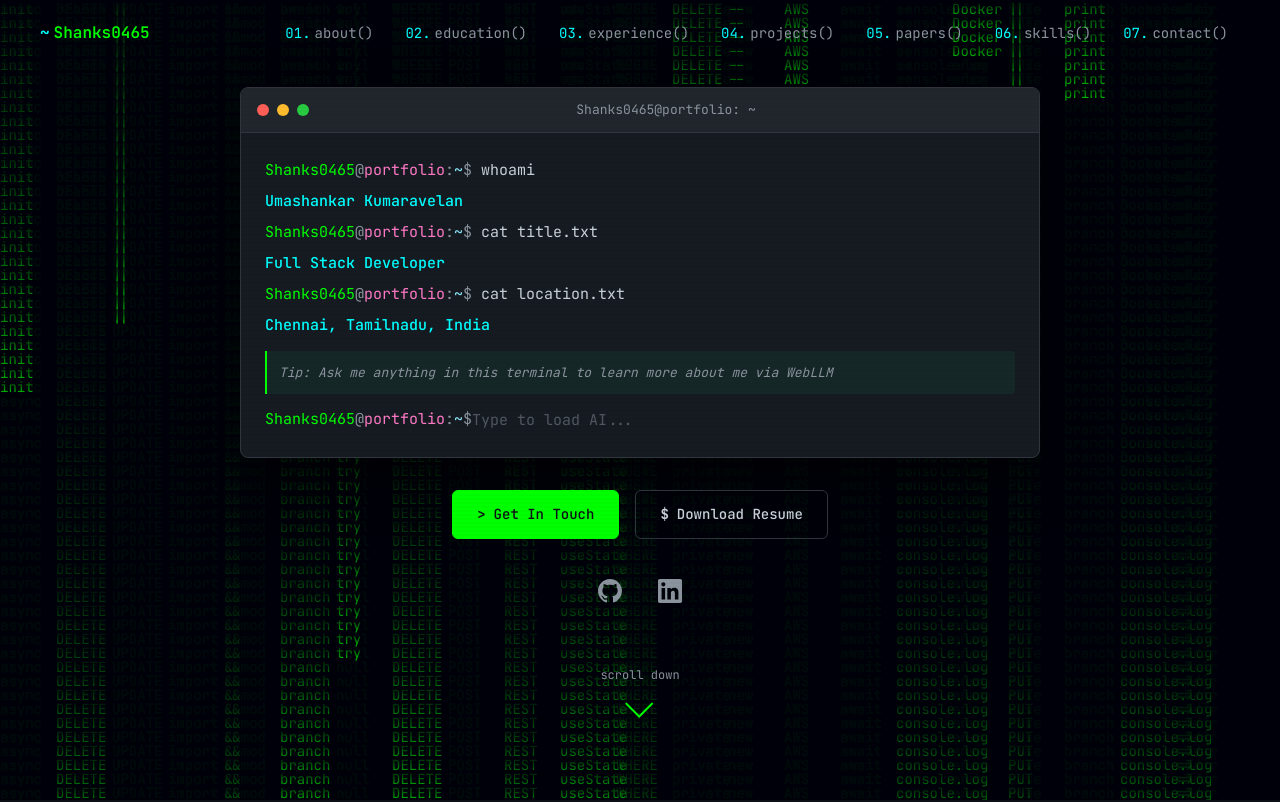
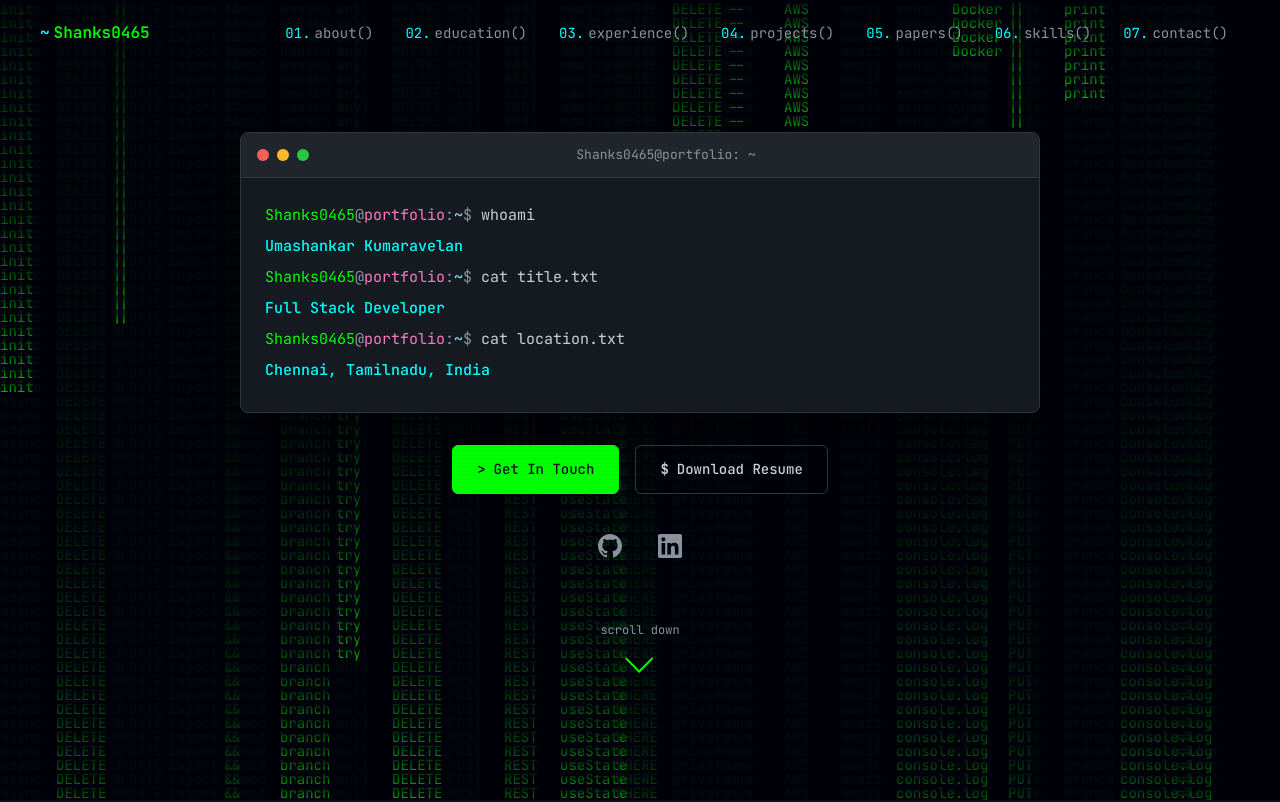
Before and after one commit to Shanks0465/Shanks0465.github.io, a Next.js app: page / in a window 1280 px wide. Shown: the top 802 px of the page. Built offline with nearby package versions, Linux system fonts and the light colour scheme.

Commit message:
Removed Icons and WebLLM to make the build quicker to accomodate for Github Pages

```diff
--- a/package.json
+++ b/package.json
@@ -9,10 +9,8 @@
     "lint": "next lint"
   },
   "dependencies": {
-    "@mlc-ai/web-llm": "^0.2.80",
-    "next": "^14.0.0",
+    "next": "^16.1.4",
     "react": "^18.2.0",
-    "react-dom": "^18.2.0",
-    "react-icons": "^5.5.0"
+    "react-dom": "^18.2.0"
   }
 }
--- a/src/components/Hero.js
+++ b/src/components/Hero.js
@@ -1,29 +1,13 @@
 'use client'
 
-import { useState, useEffect, useRef } from 'react'
+import { useState, useEffect } from 'react'
 import profile from '../config/profile.json'
-import skills from '../config/skills.json'
-import education from '../config/education.json'
-import experience from '../config/experience.json'
-import projects from '../config/projects.json'
 import styles from './Hero.module.css'
 
 export default function Hero({ id }) {
   const [displayText, setDisplayText] = useState('')
   const [showCursor, setShowCursor] = useState(true)
   const [currentLine, setCurrentLine] = useState(0)
-  const [isTypingDone, setIsTypingDone] = useState(false)
-
-  // LLM states
-  const [userInput, setUserInput] = useState('')
-  const [chatHistory, setChatHistory] = useState([])
-  const [isModelLoading, setIsModelLoading] = useState(false)
-  const [isGenerating, setIsGenerating] = useState(false)
-  const [loadProgress, setLoadProgress] = useState('')
-  const [modelLoaded, setModelLoaded] = useState(false)
-  const engineRef = useRef(null)
-  const inputRef = useRef(null)
-  const terminalBodyRef = useRef(null)
 
   const lines = [
     { type: 'command', text: 'whoami' },
@@ -43,7 +27,6 @@ export default function Hero({ id }) {
 
   useEffect(() => {
     if (currentLine >= lines.length) {
-      setIsTypingDone(true)
       return
     }
 
@@ -66,167 +49,6 @@ export default function Hero({ id }) {
 
     return () => clearInterval(typeInterval)
   }, [currentLine])
-
-  // Focus input when typing animation is done
-  useEffect(() => {
-    if (isTypingDone && inputRef.current) {
-      inputRef.current.focus()
-    }
-  }, [isTypingDone])
-
-  // Auto-scroll terminal to bottom
-  useEffect(() => {
-    if (terminalBodyRef.current) {
-      terminalBodyRef.current.scrollTop = terminalBodyRef.current.scrollHeight
-    }
-  }, [chatHistory, loadProgress])
-
-  const initializeModel = async () => {
-    if (engineRef.current || isModelLoading) return
-
-    setIsModelLoading(true)
-    setLoadProgress('Initializing WebLLM...')
-
-    try {
-      const { CreateMLCEngine } = await import('@mlc-ai/web-llm')
-
-      const engine = await CreateMLCEngine('SmolLM2-1.7B-Instruct-q4f16_1-MLC', {
-        initProgressCallback: (progress) => {
-          setLoadProgress(progress.text)
-        }
-      })
-
-      engineRef.current = engine
-      setModelLoaded(true)
-      setLoadProgress('')
-    } catch (error) {
-      console.error('Failed to load model:', error)
-      setLoadProgress(`Error: ${error.message}`)
-    } finally {
-      setIsModelLoading(false)
-    }
-  }
-
-  const handleSubmit = async (e) => {
-    e.preventDefault()
-    if (!userInput.trim() || isGenerating) return
-
-    const command = userInput.trim()
-    setUserInput('')
-
-    // Add user command to history
-    setChatHistory(prev => [...prev, { type: 'command', text: command }])
-
-    // Handle special commands
-    if (command.toLowerCase() === 'clear') {
-      setChatHistory([])
-      return
-    }
-
-    if (command.toLowerCase() === 'help') {
-      setChatHistory(prev => [...prev, {
-        type: 'output',
-        text: 'Commands: clear, help, or chat with the AI assistant'
-      }])
-      return
-    }
-
-    // Initialize model if not loaded
-    if (!modelLoaded && !isModelLoading) {
-      await initializeModel()
-    }
-
-    if (!engineRef.current) {
-      setChatHistory(prev => [...prev, {
-        type: 'output',
-        text: 'Model failed to load. Please refresh and try again.'
-      }])
-      return
-    }
-
-    setIsGenerating(true)
-
-    try {
-      // Build context from config files
-      const skillsSummary = skills.categories.map(cat =>
-        `${cat.name}: ${cat.skills.map(s => `${s.name} (${s.years} years)`).join(', ')}`
-      ).join('; ')
-
-      const projectsSummary = projects.projects.map(p =>
-        `${p.name} (${p.year}): ${p.description} [Tech: ${p.technologies.join(', ')}]${p.live ? ` - Live at: ${p.live}` : ''}`
-      ).join('\n')
-
-      const educationSummary = education.education.map(e =>
-        `${e.degree} in ${e.field} from ${e.institution} (${e.startDate} to ${e.endDate}), GPA: ${e.gpa}. Activities: ${e.activities.join(', ')}`
-      ).join('\n')
-
-      const certsSummary = education.certifications.map(c =>
-        `${c.name} from ${c.issuer} (${c.date})`
-      ).join(', ')
-
-      const experienceSummary = experience.experiences.map(e =>
-        `${e.position} at ${e.company} (${e.startDate} to ${e.current ? 'Present' : e.endDate}): ${e.description} Technologies: ${e.technologies.join(', ')}`
-      ).join('\n')
-
-      const systemPrompt = `You are a helpful AI assistant embedded in ${profile.name}'s portfolio terminal. Keep responses brief and conversational (2-3 sentences max). Answer questions about ${profile.name} using the following information:
-
-PROFILE:
-- Name: ${profile.name}
-- Title: ${profile.title}
-- Location: ${profile.location}
-- Email: ${profile.email}
-- GitHub: ${profile.social.github}
-- LinkedIn: ${profile.social.linkedin}
-
-SKILLS:
-${skillsSummary}
-
-PROJECTS:
-${projectsSummary}
-
-EDUCATION:
-${educationSummary}
-Certifications: ${certsSummary}
-
-EXPERIENCE:
-${experienceSummary}
-
-Use this information to answer visitor questions about ${profile.name}'s background, skills, projects, education, and experience. Be helpful and accurate.`
-
-      const response = await engineRef.current.chat.completions.create({
-        messages: [
-          { role: 'system', content: systemPrompt },
-          { role: 'user', content: command }
-        ],
-        max_tokens: 150,
-        temperature: 0.3,
-        top_p: 0.9,
-        stream: true
-      })
-
-      let fullResponse = ''
-      setChatHistory(prev => [...prev, { type: 'output', text: '' }])
-
-      for await (const chunk of response) {
-        const content = chunk.choices[0]?.delta?.content || ''
-        fullResponse += content
-        setChatHistory(prev => {
-          const newHistory = [...prev]
-          newHistory[newHistory.length - 1] = { type: 'output', text: fullResponse }
-          return newHistory
-        })
-      }
-    } catch (error) {
-      console.error('Generation error:', error)
-      setChatHistory(prev => [...prev, {
-        type: 'output',
-        text: `Error: ${error.message}`
-      }])
-    } finally {
-      setIsGenerating(false)
-      inputRef.current?.focus()
-    }
-  }
 
   const renderLines = () => {
     const rendered = []
@@ -294,67 +116,8 @@ Use this information to answer visitor questions about ${profile.name}'s backgro
               {profile.username}@portfolio: ~
             </span>
           </div>
-          <div className={styles.terminalBody} ref={terminalBodyRef}>
+          <div className={styles.terminalBody}>
             {renderLines()}
-
-            {/* Hint message after typing animation completes */}
-            {isTypingDone && chatHistory.length === 0 && !loadProgress && (
-              <div className={styles.hintLine}>
-                <span className={styles.hintText}>
-                  Tip: Ask me anything in this terminal to learn more about me via WebLLM
-                </span>
-              </div>
-            )}
-
-            {/* Chat history */}
-            {chatHistory.map((item, index) => (
-              <div key={`chat-${index}`} className={styles.line}>
-                {item.type === 'command' ? (
-                  <>
-                    <span className={styles.promptUser}>{profile.username}</span>
-                    <span className={styles.promptAt}>@</span>
-                    <span className={styles.promptHost}>portfolio</span>
-                    <span className={styles.promptColon}>:</span>
-                    <span className={styles.promptPath}>~</span>
-                    <span className={styles.promptSymbol}>$ </span>
-                    <span className={styles.command}>{item.text}</span>
-                  </>
-                ) : (
-                  <span className={styles.output}>{item.text}</span>
-                )}
-              </div>
-            ))}
-
-            {/* Loading progress */}
-            {loadProgress && (
-              <div className={styles.line}>
-                <span className={styles.loadingText}>{loadProgress}</span>
-              </div>
-            )}
-
-            {/* Interactive input */}
-            {isTypingDone && (
-              <form onSubmit={handleSubmit} className={styles.inputLine}>
-                <span className={styles.promptUser}>{profile.username}</span>
-                <span className={styles.promptAt}>@</span>
-                <span className={styles.promptHost}>portfolio</span>
-                <span className={styles.promptColon}>:</span>
-                <span className={styles.promptPath}>~</span>
-                <span className={styles.promptSymbol}>$ </span>
-                <input
-                  ref={inputRef}
-                  type="text"
-                  value={userInput}
-                  onChange={(e) => setUserInput(e.target.value)}
-                  className={styles.terminalInput}
-                  placeholder={modelLoaded ? 'Ask me anything...' : 'Type to load AI...'}
-                  disabled={isGenerating}
-                  autoComplete="off"
-                  spellCheck="false"
-                />
-                {showCursor && !userInput && <span className={styles.cursor}>_</span>}
-              </form>
-            )}
           </div>
         </div>
 
--- a/src/components/Skills.js
+++ b/src/components/Skills.js
@@ -3,69 +3,6 @@
 import { useState } from "react";
 import skillsData from "../config/skills.json";
 import styles from "./Skills.module.css";
-import {
-  SiJavascript,
-  SiPython,
-  SiTypescript,
-  SiCplusplus,
-  SiReact,
-  SiNextdotjs,
-  SiHtml5,
-  SiCss3,
-  SiTailwindcss,
-  SiNodedotjs,
-  SiFlask,
-  SiDjango,
-  SiFastapi,
-  SiExpress,
-  SiPytorch,
-  SiTensorflow,
-  SiHuggingface,
-  SiOpenai,
-  SiLangchain,
-  SiGit,
-  SiDocker,
-  SiLinux,
-  SiVisualstudiocode,
-  SiAmazonwebservices,
-  SiRedis,
-  SiGooglecloud,
-  SiCelery,
-  SiApachespark,
-} from "react-icons/si";
-import { FaJava } from "react-icons/fa";
-
-const iconMap = {
-  SiJavascript,
-  SiPython,
-  SiTypescript,
-  SiCplusplus,
-  SiReact,
-  SiNextdotjs,
-  SiHtml5,
-  SiCss3,
-  SiTailwindcss,
-  SiNodedotjs,
-  SiFlask,
-  SiDjango,
-  SiFastapi,
-  SiExpress,
-  SiPytorch,
-  SiTensorflow,
-  SiHuggingface,
-  SiOpenai,
-  SiLangchain,
-  SiGit,
-  SiDocker,
-  SiLinux,
-  SiVisualstudiocode,
-  SiAmazonwebservices,
-  FaJava,
-  SiRedis,
-  SiGooglecloud,
-  SiCelery,
-  SiApachespark,
-};
 
 export default function Skills({ id }) {
   const [activeCategory, setActiveCategory] = useState(
@@ -75,11 +12,6 @@ export default function Skills({ id }) {
   const activeSkills =
     skillsData.categories.find((cat) => cat.id === activeCategory)?.skills ||
     [];
-
-  const getIcon = (iconName) => {
-    const IconComponent = iconMap[iconName];
-    return IconComponent ? IconComponent : null;
-  };
 
   return (
     <section id={id} className={styles.skills}>
@@ -131,20 +63,17 @@ export default function Skills({ id }) {
               </div>
               <div className={styles.terminalBody}>
                 <div className={styles.skillsGrid}>
-                  {activeSkills.map((skill) => {
-                    const IconComponent = getIcon(skill.icon);
-                    return (
+                  {activeSkills.map((skill) => (
                     <div key={skill.name} className={styles.skillBadge}>
                       <span
                         className={styles.skillIcon}
                         style={{ color: skill.color }}
                       >
-                          {IconComponent && <IconComponent />}
+                        ●
                       </span>
                       <span className={styles.skillName}>{skill.name}</span>
                     </div>
-                    );
-                  })}
+                  ))}
                 </div>
               </div>
             </div>
--- a/src/config/skills.json
+++ b/src/config/skills.json
@@ -36,7 +36,6 @@
         { "name": "Git", "icon": "SiGit", "color": "#F05032" },
         { "name": "Docker", "icon": "SiDocker", "color": "#2496ED" },
         { "name": "Linux", "icon": "SiLinux", "color": "#FCC624" },
-        { "name": "VS Code", "icon": "SiVisualstudiocode", "color": "#007ACC" },
         { "name": "Redis", "icon": "SiRedis", "color": "#ffffff" },
         { "name": "GCP", "icon": "SiGooglecloud", "color": "#4285F4" },
         { "name": "Celery", "icon": "SiCelery", "color": "#37814A" },
```
Also changed, not shown: 1 other file (tests, documents, lock files or other folders). Lines whose indentation alone changed are shown as unchanged.
